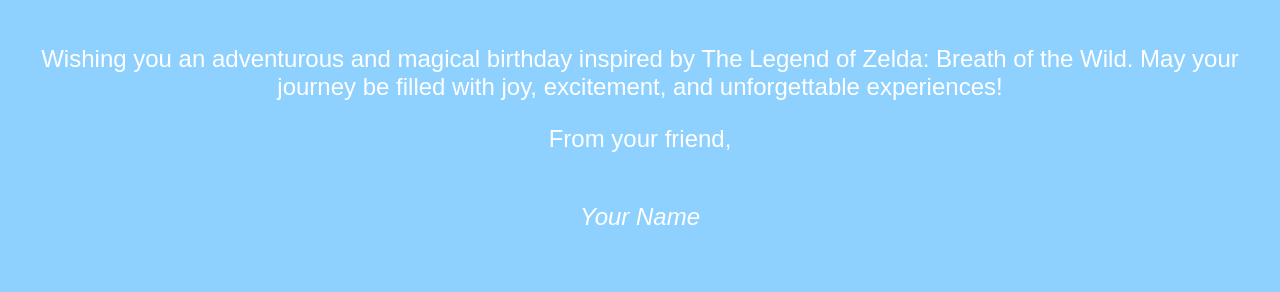
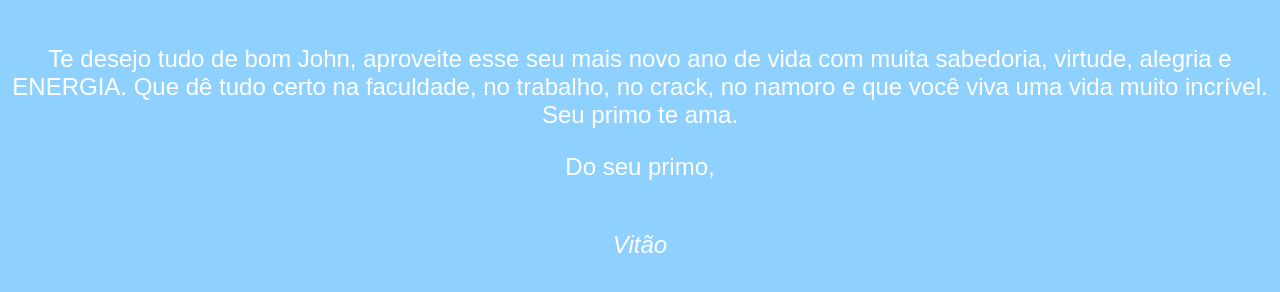
Before and after one commit to OTH-Brito/zelda-inspired-birthday-card-for-my-cousin, a plain HTML site: page index.html in a window 1280 px wide. Shown: the part 344-636 px from the top of the page. Drawn offline with Linux system fonts and the light colour scheme.

Commit message:
Update index.html

```diff
--- a/index.html
+++ b/index.html
@@ -39,9 +39,9 @@
     <div class="container">
         <h1>Happy Birthday, João!</h1>
         <img src="https://images.nintendolife.com/fb0b955dbb1d0/botw.original.jpg" alt="Zelda Image">
-        <p>Wishing you an adventurous and magical birthday inspired by The Legend of Zelda: Breath of the Wild. May your journey be filled with joy, excitement, and unforgettable experiences!</p>
-        <p>From your friend,</p>
-        <p class="signature">Your Name</p>
+        <p>Te desejo tudo de bom John, aproveite esse seu mais novo ano de vida com muita sabedoria, virtude, alegria e ENERGIA. Que dê tudo certo na faculdade, no trabalho, no crack, no namoro e que você viva uma vida muito incrível. Seu primo te ama.</p>
+        <p>Do seu primo,</p>
+        <p class="signature">Vitão</p>
     </div>
 </body>
 </html>
```
